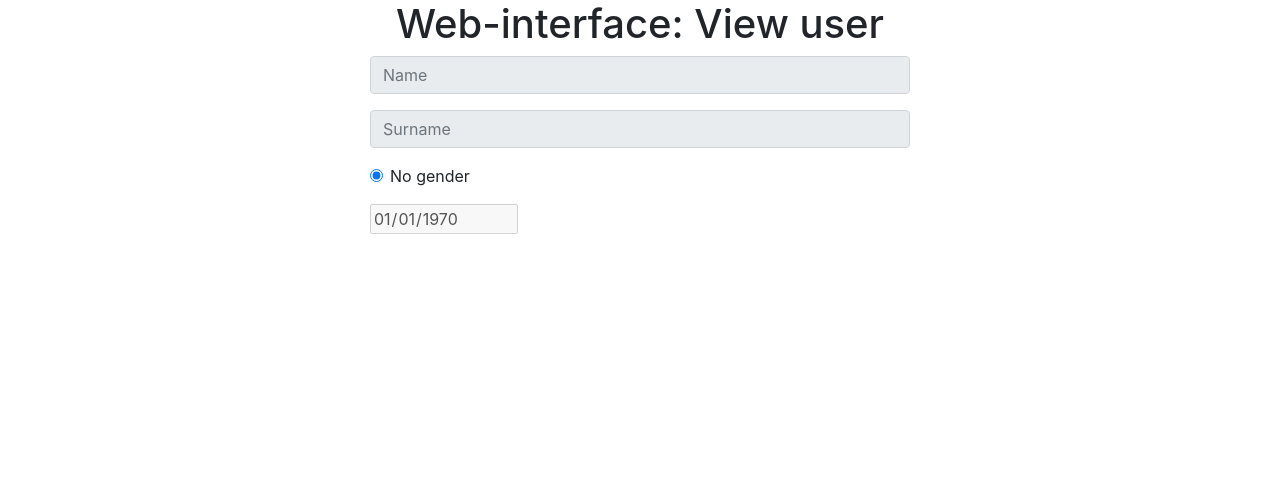
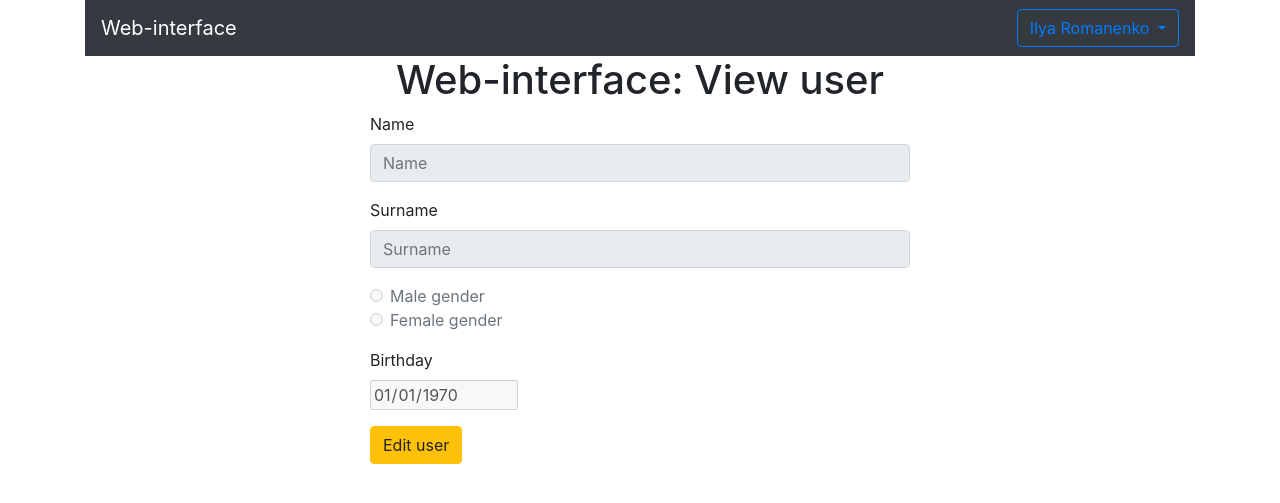
Before and after one commit to GrOoOmChIk20/php-crud, a PHP site: page /actions/view.php in a window 1280 px wide. Shown: the top 503 px of the page. Run offline with PHP 8.4, Linux system fonts and the light colour scheme; data that the repository does not hold is empty; some libraries are stand-ins or nearby versions.

Commit message:
Add template structure

```diff
--- a/actions/view.php
+++ b/actions/view.php
@@ -1,81 +1,47 @@
 <?php
 
-include_once '../model.php';
+$titlePage = 'Web-interface: View user';
 
-$model = new Model();
+include_once $_SERVER['DOCUMENT_ROOT'] . '/template/head.php';
 
 $userData = $model->view($_GET);
 
 ?>
-<!doctype html>
-<html lang="en">
 
-<head>
-    <!-- Required meta tags -->
-    <meta charset="utf-8">
-    <meta name="viewport" content="width=device-width, initial-scale=1, shrink-to-fit=no">
-
-    <!-- Bootstrap CSS -->
-    <link rel="stylesheet" href="https://cdn.jsdelivr.net/npm/bootstrap@4.3.1/dist/css/bootstrap.min.css" integrity="sha384-ggOyR0iXCbMQv3Xipma34MD+dH/1fQ784/j6cY/iJTQUOhcWr7x9JvoRxT2MZw1T" crossorigin="anonymous">
-
-    <link rel="stylesheet" href="https://unpkg.com/js-datepicker/dist/datepicker.min.css">
-
-    <title>Web-interface</title>
-</head>
-
-<body>
-    <script src="https://unpkg.com/js-datepicker"></script>
-    <div class="container">
 <div class="row justify-content-center">
 
     <div class="col-6 align-self-center">
-                <h1 class="text-center">Web-interface: View user</h1>
+        <h1 class="text-center"><?= $titlePage ?></h1>
 
         <div class="form-group">
+            <label>Name</label>
             <input type="text" class="form-control" name="User[name]" placeholder="Name" value="<?= $userData['name']; ?>" disabled readonly>
         </div>
         <div class="form-group">
+            <label>Surname</label>
             <input type="text" class="form-control" name="User[surname]" placeholder="Surname" value="<?= $userData['surname']; ?>" disabled readonly>
         </div>
         <div class="form-group">
             <div class="form-check">
-                        <input class="form-check-input" type="radio" name="User[gender]" value="<?= $userData['gender']; ?>" checked>
-                        <label class="form-check-label" for="RadiosGender<?= strtoupper($userData['gender']); ?>">
-
-                            <?php
-
-                            $gender = ' gender';
-
-                            switch ($userData['gender']) {
-                                case 'm':
-
-                                    echo 'Male ' . $gender;
-
-                                    break;
-
-                                case 'f':
-
-                                    echo 'Fmale ' . $gender;
-
-                                    break;
-
-                                default:
-
-                                    echo 'No ' . $gender;
-
-                                    break;
-                            }
-
-                            ?>
-
+                <input class="form-check-input" type="radio" name="User[gender]" value="m" <? echo ($userData['gender'] == 'm') ?  'checked' : 'disabled' ?>>
+                <label class="form-check-label" for="RadiosGenderM">
+                    Male gender
+                </label>
+            </div>
+            <div class="form-check">
+                <input class="form-check-input" type="radio" name="User[gender]" value="f" <? echo ($userData['gender'] == 'f') ?  'checked' : 'disabled' ?>>
+                <label class="form-check-label" for="RadiosGenderF">
+                    Female gender
                 </label>
             </div>
         </div>
         <div class="form-group">
+            <label>Birthday</label>
             <div class="input-group date" data-provide="datepicker">
                 <input type="date" id="form-control-datepicker" name="User[birthday]" value="<?= date('Y-m-d', $userData['birthday']); ?>" disabled>
             </div>
         </div>
+        <a href="../actions/edit.php?id=<?= $userData['id'] ?>" type="button" class="btn btn-warning">Edit user</a>
     </div>
 </div>
 
--- /dev/null
+++ b/template/head.php
@@ -0,0 +1,46 @@
+<?php
+
+include_once $_SERVER['DOCUMENT_ROOT'] . '/model.php';
+
+$model = new Model();
+
+?>
+<!doctype html>
+<html lang="en">
+
+<head>
+    <!-- Required meta tags -->
+    <meta charset="utf-8">
+    <meta name="viewport" content="width=device-width, initial-scale=1, shrink-to-fit=no">
+
+    <!-- Bootstrap CSS -->
+    <link rel="stylesheet" href="https://cdn.jsdelivr.net/npm/bootstrap@4.3.1/dist/css/bootstrap.min.css" integrity="sha384-ggOyR0iXCbMQv3Xipma34MD+dH/1fQ784/j6cY/iJTQUOhcWr7x9JvoRxT2MZw1T" crossorigin="anonymous">
+
+    <title><?= $titlePage ?></title>
+</head>
+
+<body>
+    <div class="container">
+        <nav class="navbar navbar-expand-lg navbar-dark bg-dark">
+            <a class="navbar-brand" href="#">Web-interface</a>
+            <button class="navbar-toggler" type="button" data-toggle="collapse" data-target="#navbarTogglerDemo02" aria-controls="navbarTogglerDemo02" aria-expanded="false" aria-label="Toggle navigation">
+                <span class="navbar-toggler-icon"></span>
+            </button>
+
+            <div class="collapse navbar-collapse" id="navbarTogglerDemo02">
+                <ul class="navbar-nav mr-auto mt-2 mt-lg-0">
+                    <!-- <li class="nav-item active">
+                        <a class="nav-link" href="#">Home <span class="sr-only">(current)</span></a>
+                    </li> -->
+                </ul>
+                <div class="dropdown">
+                    <button class="btn btn-outline-primary dropdown-toggle" type="button" id="dropdownMenu2" data-toggle="dropdown" aria-haspopup="true" aria-expanded="false">
+                        Ilya Romanenko
+                    </button>
+                    <div class="dropdown-menu" aria-labelledby="dropdownMenu2">
+                        <a href="" class="dropdown-item" type="button">Edit profile</a>
+                        <a href="" class="dropdown-item" type="button">Log out</a>
+                    </div>
+                </div>
+            </div>
+        </nav>
```
Also changed, not shown: actions/edit.php (+67 -0 lines), index.php (+3 -24 lines), model.php (+4 -7 lines). Lines whose indentation alone changed are shown as unchanged.
